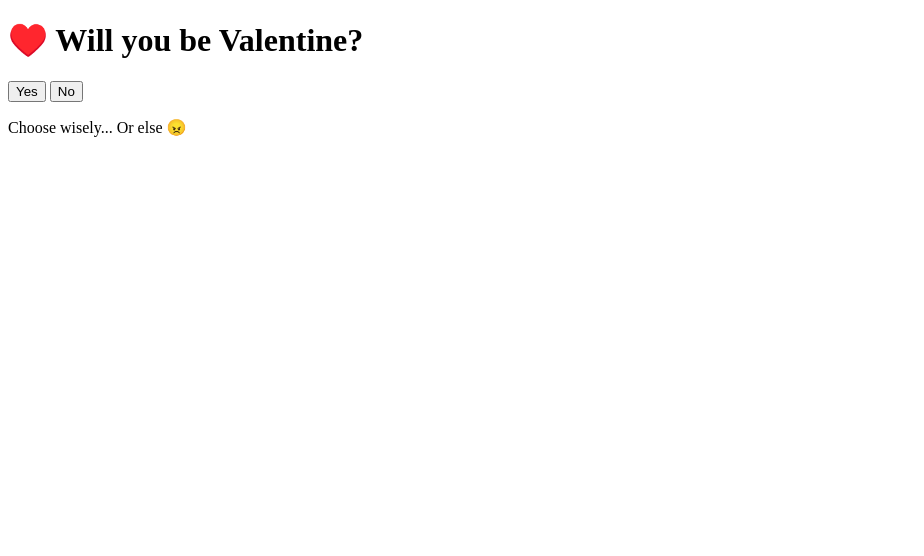
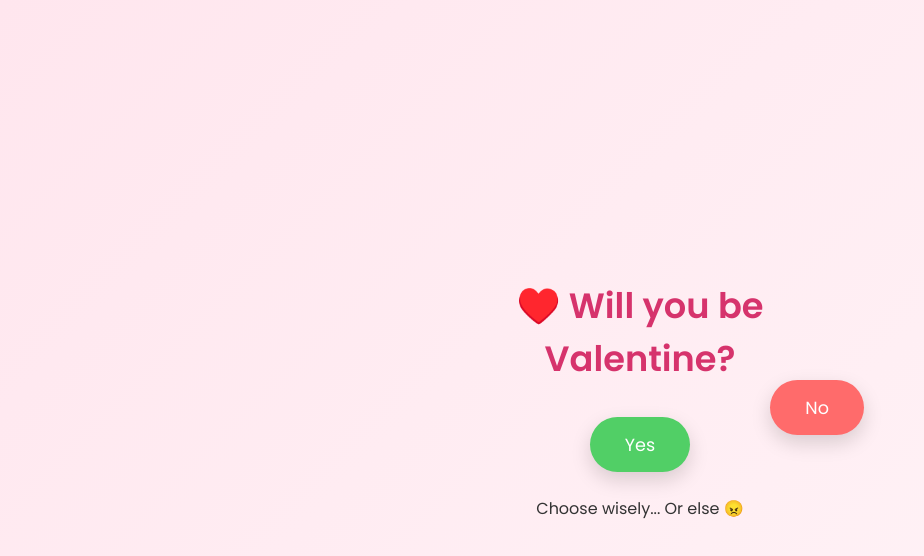
Before and after one commit to justwin02/valentine, a website: page public/index.html in a window 1280 px wide. Both pictures are taken after a click on the button "No". Shown: the whole page, without its empty margins (0-924 px from the left). Drawn offline with Linux system fonts and the light colour scheme.

Commit message:
No Button evade cursor on hover

```diff
--- a/public/css/styles.css
+++ b/public/css/styles.css
@@ -0,0 +1,86 @@
+/* styles.css */
+
+/* Google Font */
+@import url('https://fonts.googleapis.com/css2?family=Poppins:wght@300;400;600&display=swap');
+
+* {
+    box-sizing: border-box;
+    margin: 0;
+    padding: 0;
+}
+
+html, body {
+    height: 100%;
+}
+
+body {
+    font-family: 'Poppins', sans-serif;
+    background: linear-gradient(135deg, #ffe6ee, #fff5f8);
+    color: #333;
+    display: flex;
+    align-items: center;
+    justify-content: center;
+}
+
+button {
+    font-family: inherit;
+    cursor: pointer;
+    border: none;
+    outline: none;
+}
+
+.container {
+    text-align: center;
+    padding: 2rem;
+    max-width: 500px;
+    width: 100%;
+    position: relative;
+}
+
+.title {
+    font-size: 2.2rem;
+    font-weight: 600;
+    margin-bottom: 2rem;
+    color: #d6336c;
+}
+
+.buttons {
+    display: flex;
+    justify-content: center;
+    gap: 1.5rem;
+    margin-bottom: 1.5rem;
+}
+
+.btn {
+    padding: 0.9rem 2.2rem;
+    font-size: 1.1rem;
+    border-radius: 999px;
+    transition: transform 0.25s ease, box-shadow 0.25s ease;
+    box-shadow: 0 8px 20px rgba(0, 0, 0, 0.15);
+}
+
+.btn.yes {
+    background-color: #51cf66;
+    color: #fff;
+}
+
+.btn.yes:hover {
+    transform: scale(1.05);
+}
+
+.btn.no {
+    background-color: #ff6b6b;
+    color: #fff;
+    position: absolute;
+}
+
+.btn.no:hover {
+    transform: scale(0.95);
+}
+
+.message {
+    font-size: 1rem;
+    color: #555;
+    min-height: 1.5em;
+    transition: opacity 0.3s ease;
+}
--- a/public/index.html
+++ b/public/index.html
@@ -5,7 +5,7 @@
     <meta name="viewport" content="width=device-width, initial-scale=1.0">
     <title>My Valentine? 🫀</title>
     <link rel="stylesheet" href="css/styles.css">
-    <script src="js/home.js"></script>
+    <script src="js/home.js" defer></script>
 </head>
 <body>
     <main class="container">
--- a/public/js/home.js
+++ b/public/js/home.js
@@ -0,0 +1,16 @@
+const noBtn = document.getElementById("noBtn");
+const container = document.querySelector(".container");
+
+noBtn.addEventListener("mouseover", () => {
+  const containerRect = container.getBoundingClientRect();
+  const btnRect = noBtn.getBoundingClientRect();
+
+  const maxX = containerRect.width - btnRect.width;
+  const maxY = containerRect.height - btnRect.height;
+
+  const randomX = Math.random() * maxX;
+  const randomY = Math.random() * maxY;
+
+  noBtn.style.left = `${randomX}px`;
+  noBtn.style.top = `${randomY}px`;
+});
```
Also changed, not shown: server.js (+23 -0 lines).
